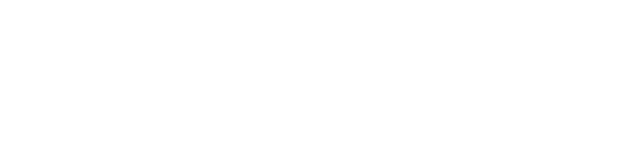
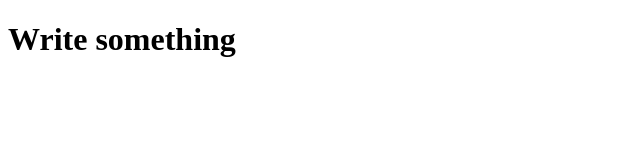
Before and after one commit to bryanzaw96/nufinx-test, a plain HTML site: page index.html in a window 1280 px wide. Shown: the whole page, without its empty margins (0-640 px from the left). Drawn offline with Linux system fonts and the light colour scheme.

Commit message:
updated h1

```diff
--- a/index.html
+++ b/index.html
@@ -6,6 +6,6 @@
     <title>Sithu</title>
 </head>
 <body>
-
+    <h1>Write something</h1>
 </body>
 </html>
```
